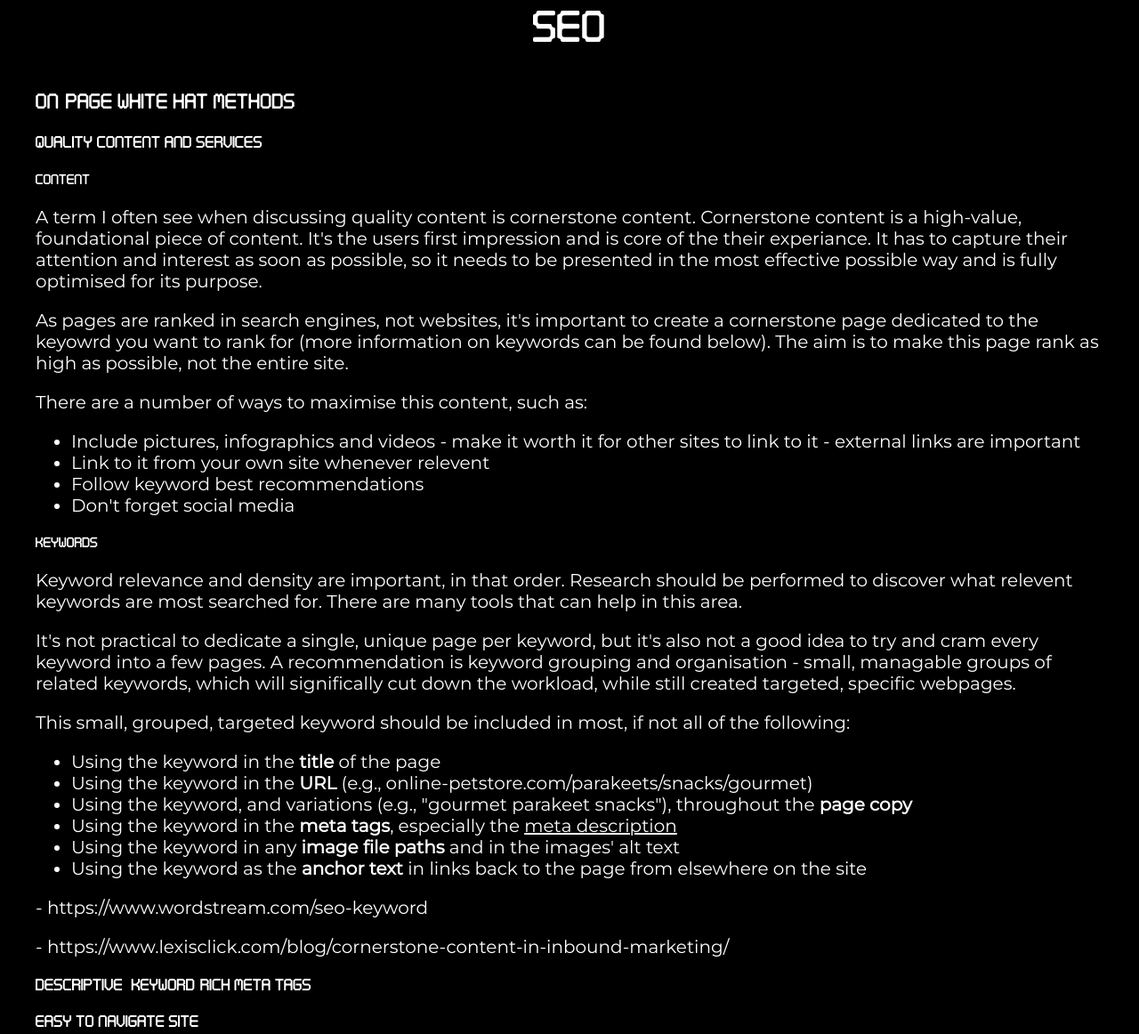
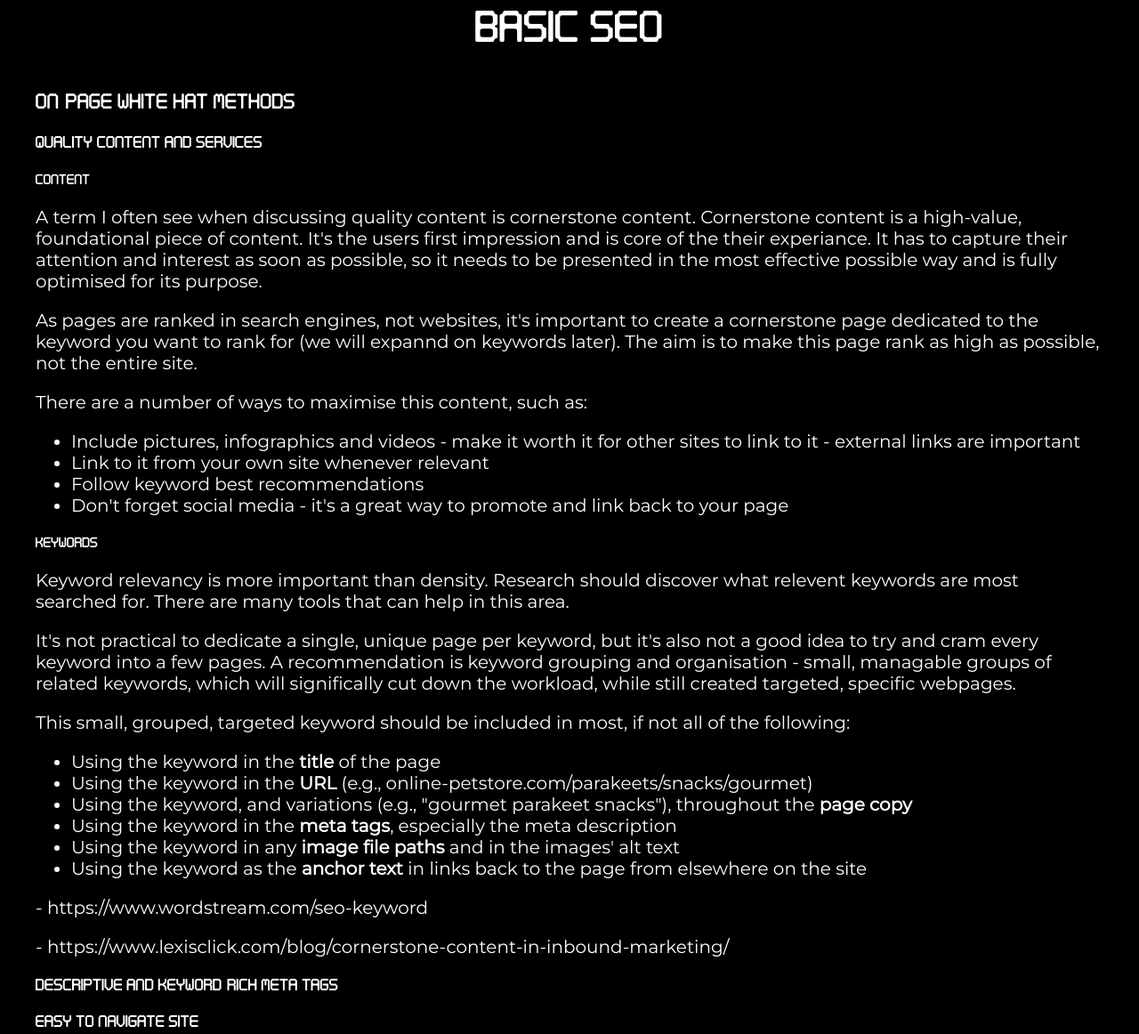
Before and after one commit to cassas00/fundamentals, a website: page html.html in a window 1280 px wide. Shown: the part 1851-3013 px from the top of the page at 89% size. Drawn offline with Linux system fonts and the light colour scheme; some packages are replaced by stand-ins of ours.

Commit message:
Correct typo

```diff
--- a/html.html
+++ b/html.html
@@ -171,9 +171,7 @@
         <h1><a id="section-2"></a>Accessability</h1>
       </section>
       <section>
-        <h1><a id="section-3"></a>SEO</h1>
-
-
+        <h1><a id="section-3"></a>Basic SEO</h1>
 
         <h2>On-Page White Hat Methods</h2>
         <h3>Quality content and services</h3>
@@ -181,19 +179,19 @@
         <h4>Content</h4>
 
         <p>A term I often see when discussing quality content is cornerstone content. Cornerstone content is a high-value, foundational piece of content. It's the users first impression and is core of the their experiance. It has to capture their attention and interest as soon as possible, so it needs to be presented in the most effective possible way and is fully optimised for its purpose.</p>
-        <p>As pages are ranked in search engines, not websites, it's important to create a cornerstone page dedicated to the keyowrd you want to rank for (more information on keywords can be found below). The aim is to make this page rank as high as possible, not the entire site.</p>
+        <p>As pages are ranked in search engines, not websites, it's important to create a cornerstone page dedicated to the keyword you want to rank for (we will expannd on keywords later). The aim is to make this page rank as high as possible, not the entire site.</p>
         <p>There are a number of ways to maximise this content, such as:</p>
         <ul>
           <li>Include pictures, infographics and videos - make it worth it for other sites to link to it - external links are important</li>
-          <li>Link to it from your own site whenever relevent</li>
+          <li>Link to it from your own site whenever relevant</li>
           <li>Follow keyword best recommendations</li>
-          <li>Don't forget social media</li>
+          <li>Don't forget social media - it's a great way to promote and link back to your page</li>
         </ul>
 
 
         <h4>Keywords</h4>
 
-        <p>Keyword relevance and density are important, in that order. Research should be performed to discover what relevent keywords are most searched for. There are many tools that can help in this area.</p>
+        <p>Keyword relevancy is more important than density. Research should discover what relevent keywords are most searched for. There are many tools that can help in this area.</p>
 
         <p>It's not practical to dedicate a single, unique page per keyword, but it's also not a good idea to try and cram every keyword into a few pages. A recommendation is keyword grouping and organisation - small, managable groups of related keywords, which will significally cut down the workload, while still created targeted, specific webpages. </p>
 
@@ -202,7 +200,7 @@
         <ul><li>Using the keyword in the&nbsp;<strong>title</strong>&nbsp;of the page</li>
           <li>Using the keyword in the&nbsp;<strong>URL</strong>&nbsp;(e.g., <span>online-petstore.com/parakeets/snacks/gourmet</span>)</li>
           <li>Using the keyword, and variations (e.g., "gourmet parakeet snacks"), throughout the&nbsp;<strong>page copy</strong></li>
-          <li>Using the keyword in the&nbsp;<strong>meta tags</strong>, especially the&nbsp;<a href="/meta-description" title=" meta tag description">meta description</a></li>
+          <li>Using the keyword in the&nbsp;<strong>meta tags</strong>, especially the meta description</li>
           <li>Using the keyword in any&nbsp;<strong>image file paths</strong>&nbsp;and in the images' alt text</li>
           <li>Using the keyword as the&nbsp;<strong>anchor text</strong>&nbsp;in links back to the page from elsewhere on the site</li>
         </ul>
@@ -212,7 +210,7 @@
 
 
 
-        <h3>Descriptive, keyword-rich meta tags</h3>
+        <h3>Descriptive and keyword-rich meta tags</h3>
         <h3>Easy to navigate site</h3>
 
       </section>
```
